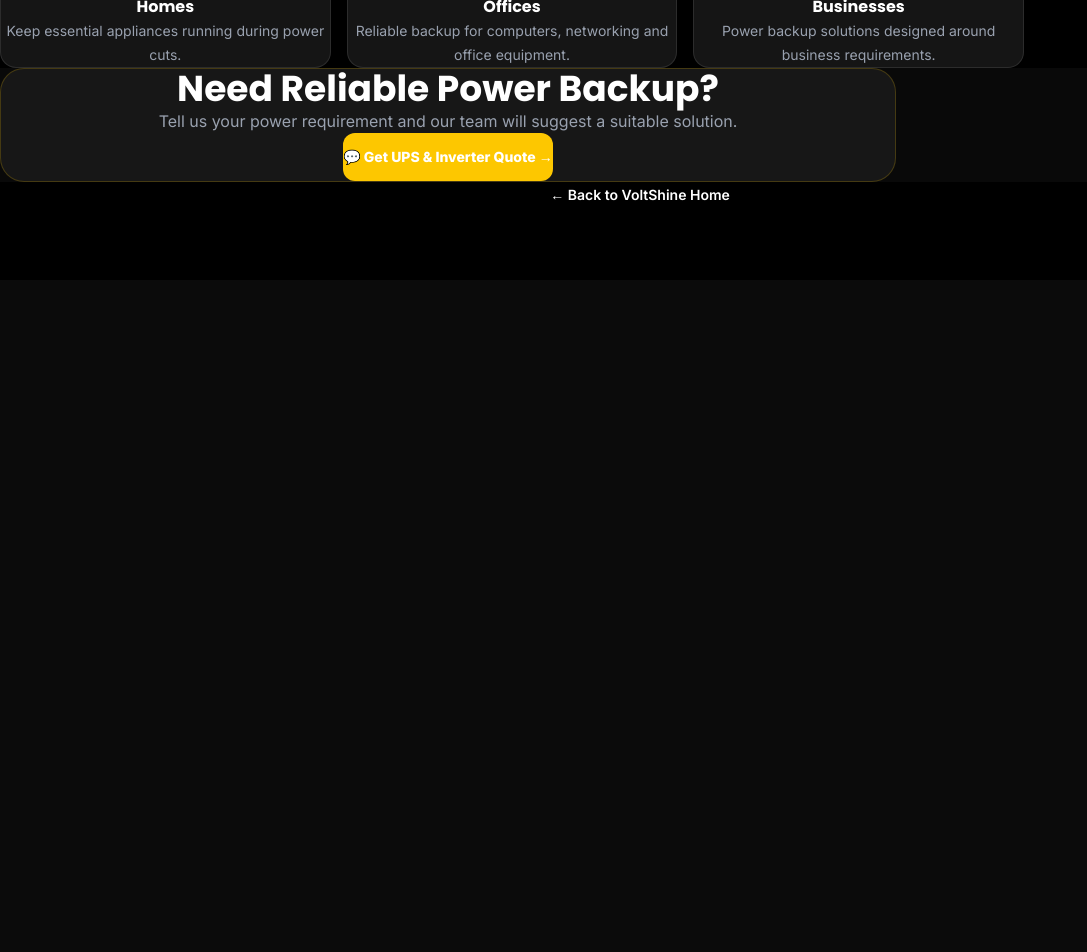
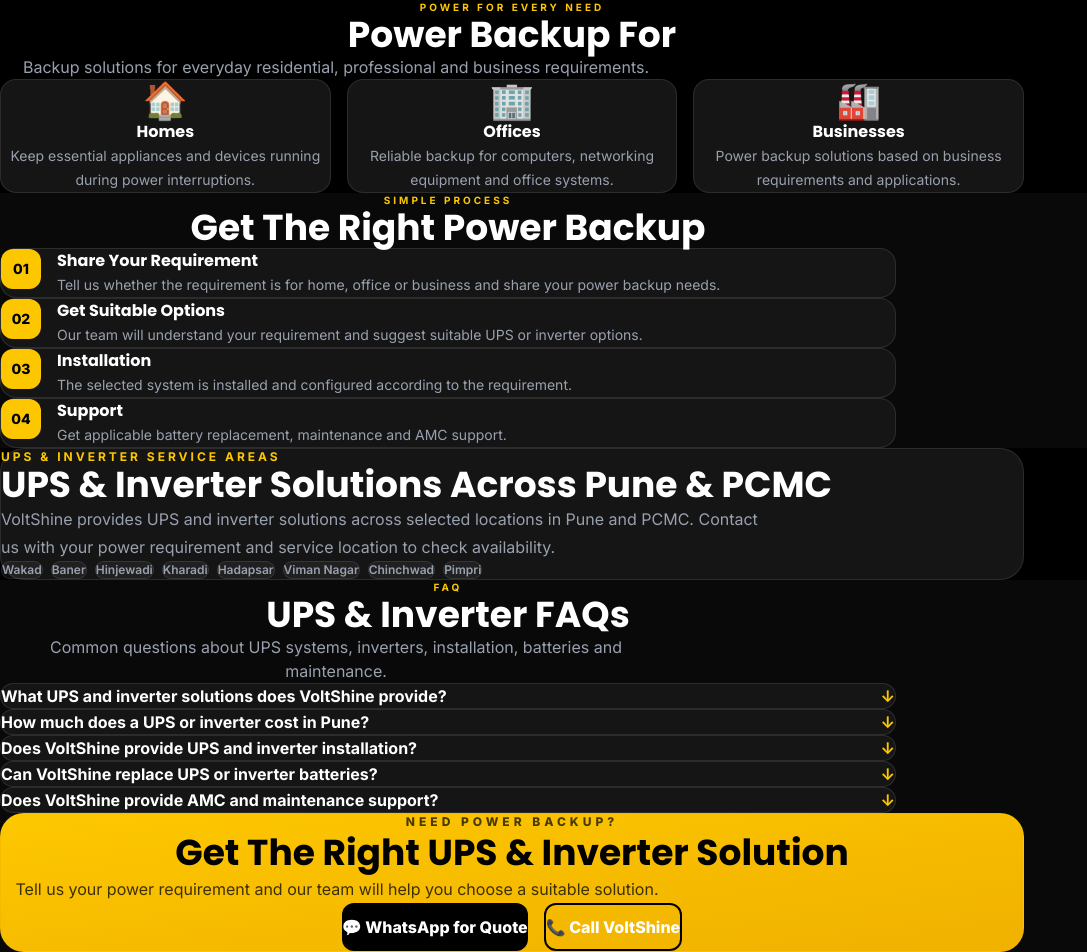
Before and after one commit to voltshineenergy-AC/voltshine, a Next.js app: page /ups in a window 1280 px wide. Shown: the part 520-1472 px from the top of the page, without its empty margins (0-1087 px from the left). Before the commit the page ends 800 px from the top, so only its background shows below. Built offline with nearby package versions, Linux system fonts and the light colour scheme.

Commit message:
Optimize UPS page for SEO

```diff
--- a/src/app/ups/page.tsx
+++ b/src/app/ups/page.tsx
@@ -1,22 +1,74 @@
 import type { Metadata } from "next";
 import Link from "next/link";
+import BreadcrumbSchema from "@/components/seo/BreadcrumbSchema";
 
 export const metadata: Metadata = {
-  title: "UPS & Inverter Solutions in Pune | VoltShine",
+  title: "UPS & Inverter Solutions in Pune & PCMC | VoltShine",
   description:
-    "UPS and inverter solutions for homes, offices and businesses in Pune & PCMC. Sales, installation, battery replacement and AMC support from VoltShine.",
+    "UPS and inverter solutions in Pune & PCMC for homes, offices and businesses. Get product selection, installation, battery replacement and AMC support from VoltShine.",
   alternates: {
     canonical: "https://voltshine.in/ups",
+  },
+  openGraph: {
+    title: "UPS & Inverter Solutions in Pune & PCMC | VoltShine",
+    description:
+      "Reliable UPS and inverter solutions for homes, offices and businesses across Pune & PCMC with installation, battery replacement and AMC support.",
+    url: "https://voltshine.in/ups",
+    type: "website",
   },
 };
 
 const whatsappNumber = "919270300889";
+
+const faqs = [
+  {
+    question: "What UPS and inverter solutions does VoltShine provide?",
+    answer:
+      "VoltShine provides UPS and inverter solutions for homes, offices and businesses, including product selection, installation, battery replacement and maintenance support.",
+  },
+  {
+    question: "How much does a UPS or inverter cost in Pune?",
+    answer:
+      "The price depends on the required capacity, application, battery configuration and product selected. Contact VoltShine with your power requirement to get suitable options and pricing.",
+  },
+  {
+    question: "Does VoltShine provide UPS and inverter installation?",
+    answer:
+      "Yes. VoltShine provides installation and setup support for applicable UPS and inverter systems across selected locations in Pune and PCMC.",
+  },
+  {
+    question: "Can VoltShine replace UPS or inverter batteries?",
+    answer:
+      "Yes. Battery replacement support is available for applicable UPS and inverter systems. Contact our team with your existing system details for assistance.",
+  },
+  {
+    question: "Does VoltShine provide AMC and maintenance support?",
+    answer:
+      "Yes. VoltShine provides maintenance and AMC support for applicable UPS and inverter requirements. Availability depends on the system and service location.",
+  },
+];
+
+const faqSchema = {
+  "@context": "https://schema.org",
+  "@type": "FAQPage",
+  mainEntity: faqs.map((faq) => ({
+    "@type": "Question",
+    name: faq.question,
+    acceptedAnswer: {
+      "@type": "Answer",
+      text: faq.answer,
+    },
+  })),
+};
 
 export default function UPSPage() {
   const whatsappMessage = encodeURIComponent(
     `Hello VoltShine 👋
 
 I am interested in UPS / Inverter solutions.
+
+Requirement:
+Home / Office / Business
 
 Please share suitable options and pricing for my requirement.
 
@@ -26,11 +78,41 @@
   return (
     <main className="min-h-screen bg-black text-white">
 
+      {/* BREADCRUMB SCHEMA */}
+      <BreadcrumbSchema
+        items={[
+          {
+            name: "Home",
+            url: "https://voltshine.in",
+          },
+          {
+            name: "UPS & Inverter",
+            url: "https://voltshine.in/ups",
+          },
+        ]}
+      />
+
+      {/* FAQ SCHEMA */}
+      <script
+        type="application/ld+json"
+        dangerouslySetInnerHTML={{
+          __html: JSON.stringify(faqSchema),
+        }}
+      />
+
       {/* HERO */}
       <section className="bg-[#090909] px-5 pb-14 pt-14 sm:px-6 sm:pb-20 sm:pt-20">
         <div className="mx-auto max-w-7xl">
 
-          <div className="max-w-3xl">
+          <Link
+            href="/"
+            className="inline-flex text-xs font-semibold text-gray-500 transition hover:text-yellow-400"
+          >
+            ← VoltShine Home
+          </Link>
+
+          <div className="mt-6 max-w-4xl">
+
             <p className="text-[10px] font-bold uppercase tracking-[3px] text-yellow-400 sm:text-xs sm:tracking-[5px]">
               POWER BACKUP SOLUTIONS
             </p>
@@ -46,10 +128,11 @@
             <p className="mt-5 max-w-2xl text-sm leading-6 text-gray-400 sm:text-lg sm:leading-7">
               Reliable power backup solutions for homes, offices and
               businesses. Get help with product selection, installation,
-              battery replacement and AMC support.
+              battery replacement and AMC support across Pune & PCMC.
             </p>
 
-            <div className="mt-7 grid grid-cols-1 gap-3 sm:flex sm:flex-wrap">
+            <div className="mt-7 grid max-w-lg grid-cols-1 gap-3 sm:flex sm:max-w-none sm:flex-wrap">
+
               <a
                 href={`https://wa.me/${whatsappNumber}?text=${whatsappMessage}`}
                 target="_blank"
@@ -65,9 +148,17 @@
               >
                 📞 Call VoltShine
               </a>
-            </div>
+
             </div>
 
+            <div className="mt-7 flex flex-wrap gap-x-5 gap-y-2 text-xs font-semibold text-gray-300 sm:text-sm">
+              <span>✓ Home Solutions</span>
+              <span>✓ Office Solutions</span>
+              <span>✓ Installation Support</span>
+              <span>✓ Pune & PCMC</span>
+            </div>
+
+          </div>
         </div>
       </section>
 
@@ -80,22 +171,43 @@
               OUR SOLUTIONS
             </p>
 
-            <h2 className="mt-3 text-[28px] font-extrabold sm:text-4xl">
+            <h2 className="mt-3 text-[28px] font-extrabold leading-tight sm:text-4xl">
               Complete Power Backup Services
             </h2>
+
+            <p className="mx-auto mt-3 max-w-2xl text-sm leading-6 text-gray-400 sm:text-base">
+              Choose the right backup solution based on your power
+              requirement and application.
+            </p>
           </div>
 
           <div className="mt-8 grid gap-4 sm:grid-cols-2 lg:grid-cols-4">
 
             {[
-              ["🔋", "UPS Systems", "Power backup solutions for home and office requirements."],
-              ["⚡", "Inverter Systems", "Reliable inverter solutions based on your power requirement."],
-              ["🔧", "Installation", "Professional installation and setup of your backup system."],
-              ["🛠", "AMC & Support", "Maintenance and battery replacement support."],
+              [
+                "🔋",
+                "UPS Systems",
+                "Power backup solutions for home and office requirements.",
+              ],
+              [
+                "⚡",
+                "Inverter Systems",
+                "Reliable inverter solutions based on your power requirement.",
+              ],
+              [
+                "🔧",
+                "Installation",
+                "Professional installation and setup of your backup system.",
+              ],
+              [
+                "🛠",
+                "AMC & Support",
+                "Maintenance and battery replacement support.",
+              ],
             ].map(([icon, title, description]) => (
               <div
                 key={title}
-                className="rounded-2xl border border-white/10 bg-[#171717] p-5"
+                className="rounded-2xl border border-white/10 bg-[#171717] p-5 transition duration-300 hover:-translate-y-1 hover:border-yellow-400/40"
               >
                 <div className="text-3xl">{icon}</div>
 
@@ -123,33 +235,53 @@
             </p>
 
             <h2 className="mt-3 text-[28px] font-extrabold sm:text-4xl">
-              Solutions For
+              Power Backup For
             </h2>
+
+            <p className="mx-auto mt-3 max-w-2xl text-sm leading-6 text-gray-400 sm:text-base">
+              Backup solutions for everyday residential, professional and
+              business requirements.
+            </p>
           </div>
 
           <div className="mt-8 grid gap-4 sm:grid-cols-3">
 
             <div className="rounded-2xl border border-white/10 bg-[#151515] p-6 text-center">
               <div className="text-4xl">🏠</div>
-              <h3 className="mt-4 font-extrabold">Homes</h3>
+
+              <h3 className="mt-4 font-extrabold">
+                Homes
+              </h3>
+
               <p className="mt-2 text-sm leading-6 text-gray-400">
-                Keep essential appliances running during power cuts.
+                Keep essential appliances and devices running during
+                power interruptions.
               </p>
             </div>
 
             <div className="rounded-2xl border border-white/10 bg-[#151515] p-6 text-center">
               <div className="text-4xl">🏢</div>
-              <h3 className="mt-4 font-extrabold">Offices</h3>
+
+              <h3 className="mt-4 font-extrabold">
+                Offices
+              </h3>
+
               <p className="mt-2 text-sm leading-6 text-gray-400">
-                Reliable backup for computers, networking and office equipment.
+                Reliable backup for computers, networking equipment and
+                office systems.
               </p>
             </div>
 
             <div className="rounded-2xl border border-white/10 bg-[#151515] p-6 text-center">
               <div className="text-4xl">🏭</div>
-              <h3 className="mt-4 font-extrabold">Businesses</h3>
+
+              <h3 className="mt-4 font-extrabold">
+                Businesses
+              </h3>
+
               <p className="mt-2 text-sm leading-6 text-gray-400">
-                Power backup solutions designed around business requirements.
+                Power backup solutions based on business requirements
+                and applications.
               </p>
             </div>
 
@@ -157,30 +289,197 @@
         </div>
       </section>
 
+      {/* HOW IT WORKS */}
+      <section className="bg-[#090909] px-5 py-14 sm:px-6 sm:py-20">
+        <div className="mx-auto max-w-4xl">
+
+          <div className="text-center">
+            <p className="text-[10px] font-bold uppercase tracking-[3px] text-yellow-400">
+              SIMPLE PROCESS
+            </p>
+
+            <h2 className="mt-3 text-[28px] font-extrabold sm:text-4xl">
+              Get The Right Power Backup
+            </h2>
+          </div>
+
+          <div className="mt-8 space-y-4">
+
+            {[
+              [
+                "01",
+                "Share Your Requirement",
+                "Tell us whether the requirement is for home, office or business and share your power backup needs.",
+              ],
+              [
+                "02",
+                "Get Suitable Options",
+                "Our team will understand your requirement and suggest suitable UPS or inverter options.",
+              ],
+              [
+                "03",
+                "Installation",
+                "The selected system is installed and configured according to the requirement.",
+              ],
+              [
+                "04",
+                "Support",
+                "Get applicable battery replacement, maintenance and AMC support.",
+              ],
+            ].map(([number, title, description]) => (
+              <div
+                key={number}
+                className="flex gap-4 rounded-2xl border border-white/10 bg-[#151515] p-5"
+              >
+                <div className="flex h-10 w-10 shrink-0 items-center justify-center rounded-xl bg-yellow-400 text-sm font-extrabold text-black">
+                  {number}
+                </div>
+
+                <div>
+                  <h3 className="font-extrabold text-white">
+                    {title}
+                  </h3>
+
+                  <p className="mt-1 text-sm leading-6 text-gray-400">
+                    {description}
+                  </p>
+                </div>
+              </div>
+            ))}
+
+          </div>
+        </div>
+      </section>
+
+      {/* SERVICE AREAS */}
+      <section className="bg-black px-5 py-12 sm:px-6 sm:py-16">
+        <div className="mx-auto max-w-5xl rounded-3xl border border-white/10 bg-[#151515] p-6 sm:p-10">
+
+          <p className="text-[10px] font-bold uppercase tracking-[3px] text-yellow-400 sm:text-xs">
+            UPS & INVERTER SERVICE AREAS
+          </p>
+
+          <h2 className="mt-3 text-2xl font-extrabold sm:text-4xl">
+            UPS & Inverter Solutions Across Pune & PCMC
+          </h2>
+
+          <p className="mt-4 max-w-3xl text-sm leading-6 text-gray-400 sm:text-base sm:leading-7">
+            VoltShine provides UPS and inverter solutions across selected
+            locations in Pune and PCMC. Contact us with your power
+            requirement and service location to check availability.
+          </p>
+
+          <div className="mt-6 flex flex-wrap gap-2">
+            {[
+              "Wakad",
+              "Baner",
+              "Hinjewadi",
+              "Kharadi",
+              "Hadapsar",
+              "Viman Nagar",
+              "Chinchwad",
+              "Pimpri",
+            ].map((area) => (
+              <span
+                key={area}
+                className="rounded-full border border-white/10 bg-white/5 px-3 py-1.5 text-xs font-semibold text-gray-400"
+              >
+                {area}
+              </span>
+            ))}
+          </div>
+
+        </div>
+      </section>
+
+      {/* FAQ */}
+      <section className="bg-[#090909] px-5 py-14 sm:px-6 sm:py-20">
+        <div className="mx-auto max-w-4xl">
+
+          <div className="text-center">
+            <p className="text-[10px] font-bold uppercase tracking-[3px] text-yellow-400">
+              FAQ
+            </p>
+
+            <h2 className="mt-3 text-[28px] font-extrabold sm:text-4xl">
+              UPS & Inverter FAQs
+            </h2>
+
+            <p className="mx-auto mt-3 max-w-2xl text-sm leading-6 text-gray-400 sm:text-base">
+              Common questions about UPS systems, inverters,
+              installation, batteries and maintenance.
+            </p>
+          </div>
+
+          <div className="mt-8 space-y-4">
+
+            {faqs.map((faq) => (
+              <details
+                key={faq.question}
+                className="group rounded-2xl border border-white/10 bg-[#151515]"
+              >
+                <summary className="flex cursor-pointer list-none items-center justify-between gap-4 px-5 py-5 text-sm font-bold text-white sm:text-base">
+                  <span>{faq.question}</span>
+
+                  <span className="shrink-0 text-yellow-400 transition group-open:rotate-180">
+                    ↓
+                  </span>
+                </summary>
+
+                <div className="border-t border-white/10 px-5 pb-5 pt-4">
+                  <p className="text-sm leading-6 text-gray-400">
+                    {faq.answer}
+                  </p>
+                </div>
+              </details>
+            ))}
+
+          </div>
+        </div>
+      </section>
+
       {/* CTA */}
       <section className="bg-[#090909] px-5 py-14 sm:px-6 sm:py-20">
-        <div className="mx-auto max-w-4xl rounded-3xl border border-yellow-400/20 bg-[#171717] p-7 text-center sm:p-10">
+        <div className="mx-auto max-w-5xl rounded-3xl border border-yellow-400/20 bg-gradient-to-br from-yellow-400 to-yellow-500 p-7 text-center sm:p-12">
 
-          <h2 className="text-2xl font-extrabold sm:text-4xl">
-            Need Reliable Power Backup?
+          <p className="text-[10px] font-extrabold uppercase tracking-[3px] text-black/70 sm:text-xs sm:tracking-[4px]">
+            NEED POWER BACKUP?
+          </p>
+
+          <h2 className="mt-3 text-[28px] font-extrabold leading-tight text-black sm:text-4xl">
+            Get The Right UPS
+            <br className="sm:hidden" /> & Inverter Solution
           </h2>
 
-          <p className="mt-3 text-sm leading-6 text-gray-400 sm:text-base">
-            Tell us your power requirement and our team will suggest a suitable solution.
+          <p className="mx-auto mt-4 max-w-2xl text-sm leading-6 text-black/75 sm:text-base sm:leading-7">
+            Tell us your power requirement and our team will help you
+            choose a suitable solution.
           </p>
+
+          <div className="mt-7 grid grid-cols-1 gap-3 sm:flex sm:justify-center sm:gap-4">
 
             <a
               href={`https://wa.me/${whatsappNumber}?text=${whatsappMessage}`}
               target="_blank"
               rel="noopener noreferrer"
-            className="mt-6 inline-flex min-h-12 w-full items-center justify-center rounded-xl bg-yellow-400 px-7 py-3.5 text-sm font-extrabold text-black transition active:scale-[0.98] hover:bg-yellow-300 sm:w-auto"
+              className="flex min-h-12 items-center justify-center rounded-xl bg-black px-7 py-3.5 text-sm font-extrabold text-white transition active:scale-[0.98] hover:bg-black/80 sm:text-base"
             >
-            💬 Get UPS & Inverter Quote →
+              💬 WhatsApp for Quote
             </a>
+
+            <a
+              href={`tel:+${whatsappNumber}`}
+              className="flex min-h-12 items-center justify-center rounded-xl border-2 border-black px-7 py-3.5 text-sm font-extrabold text-black transition hover:bg-black hover:text-white sm:text-base"
+            >
+              📞 Call VoltShine
+            </a>
+
+          </div>
 
         </div>
       </section>
 
+      {/* BACK HOME */}
       <div className="bg-black px-5 pb-14 text-center">
         <Link
           href="/"
```
Lines whose indentation alone changed are shown as unchanged.
